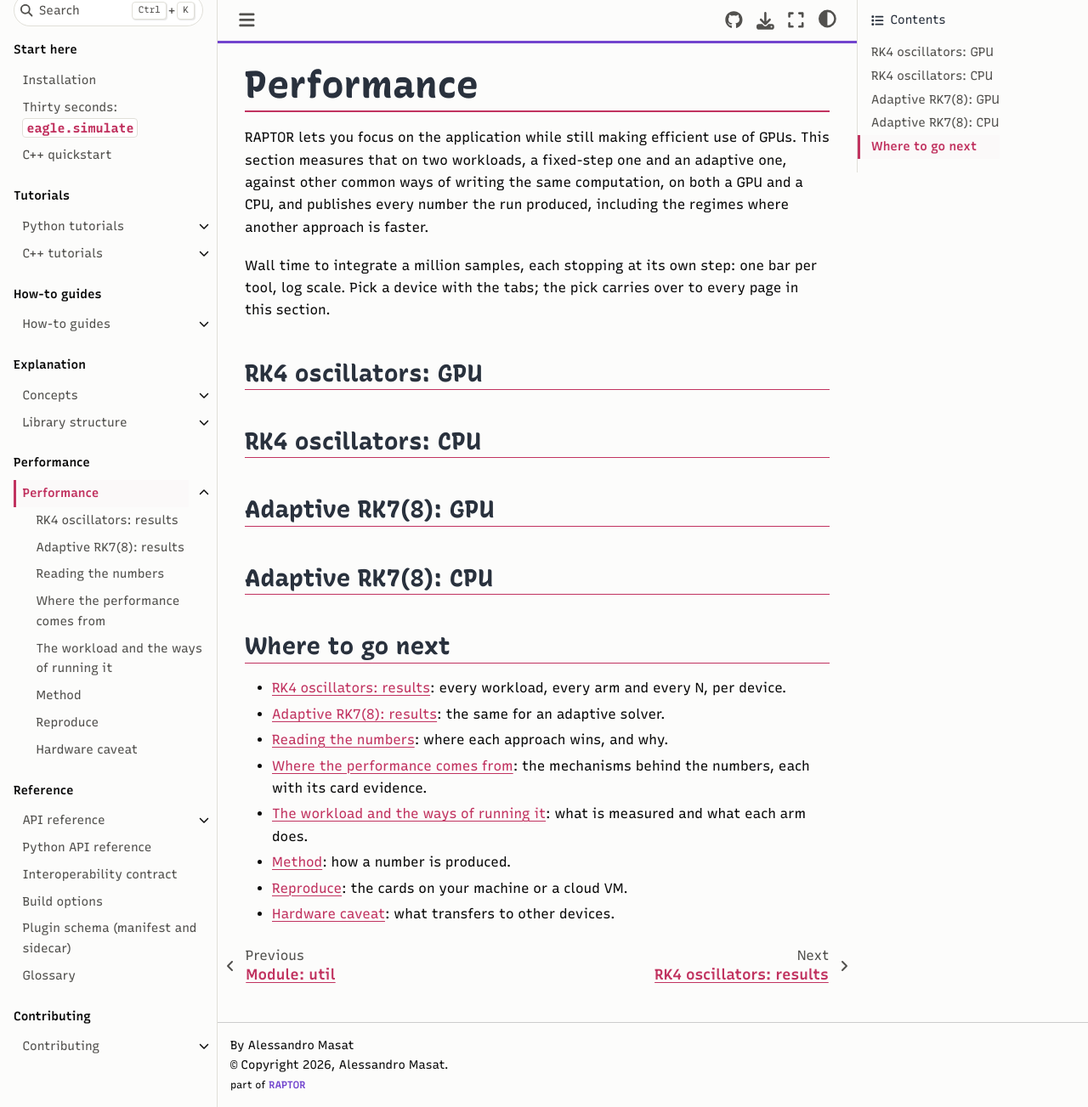
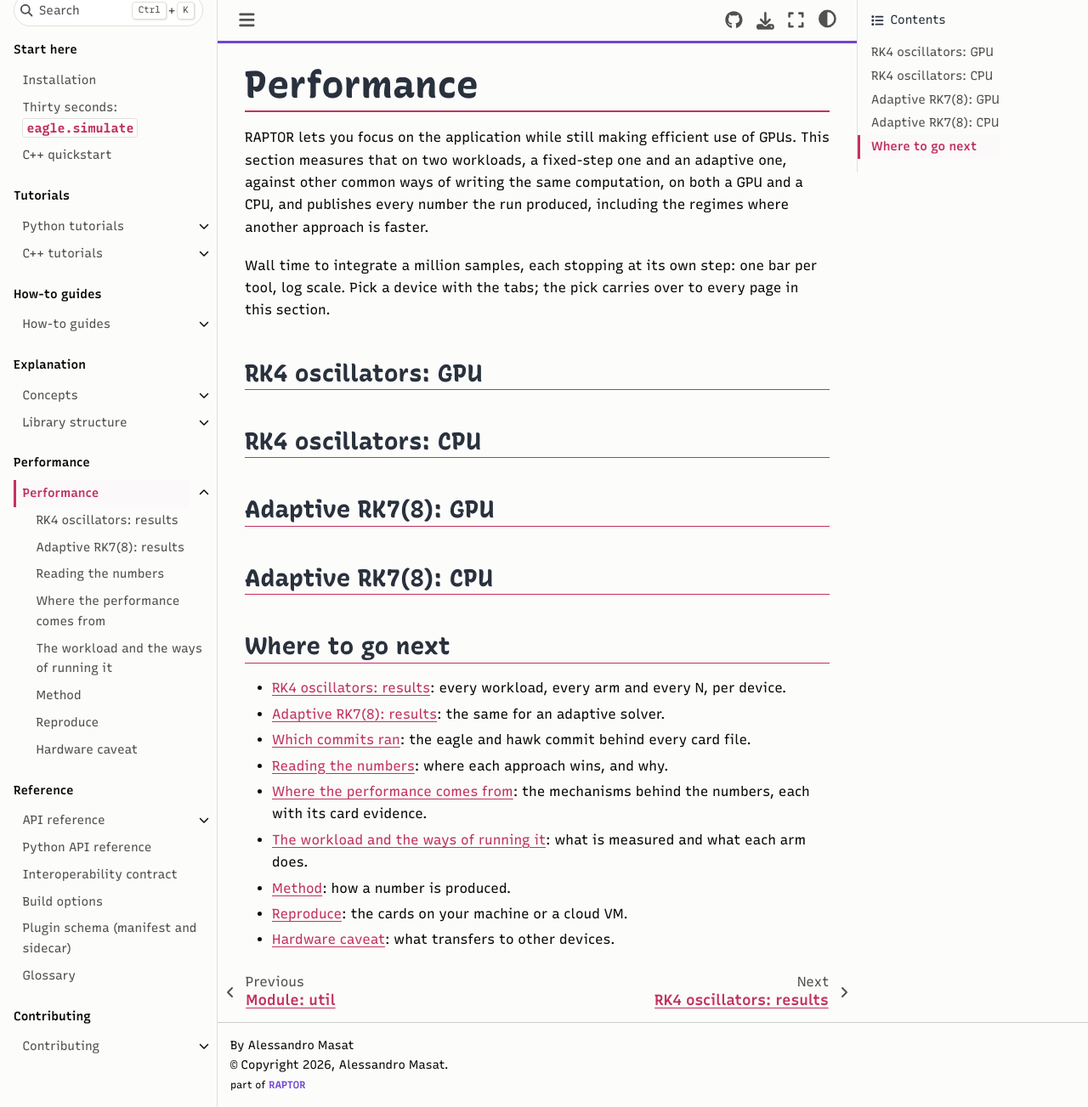
Before and after one commit to amasat01/eagle, a Sphinx documentation site: the page built from docs/content/performance.md, in a window 1280 px wide and 1303 px high. Shown: the whole window at 85% size. Built offline with Sphinx 7.4.7 and the Sphinx Book theme 1.1.4, drawn with Linux system fonts in a browser that asks for light colours; pages that are not in the unit, such as notebooks, are missing from menus.

Commit message:
benchmarks/card_provenance.json records the eagle and hawk commit behind every card, linked from the performance page

```diff
--- a/docs/content/performance.md
+++ b/docs/content/performance.md
@@ -35,6 +35,8 @@ every page in this section.
 - [RK4 oscillators: results](performance/rk4.md): every workload, every arm and
   every N, per device.
 - [Adaptive RK7(8): results](performance/rk78.md): the same for an adaptive solver.
+- [Which commits ran](https://github.com/amasat01/eagle/blob/main/benchmarks/card_provenance.json): the eagle and hawk
+  commit behind every card file.
 - [Reading the numbers](performance/reading.md): where each approach wins, and why.
 - [Where the performance comes from](performance/mechanism.md): the mechanisms behind the
   numbers, each with its card evidence.
```
Also changed, not shown: 1 other file.
